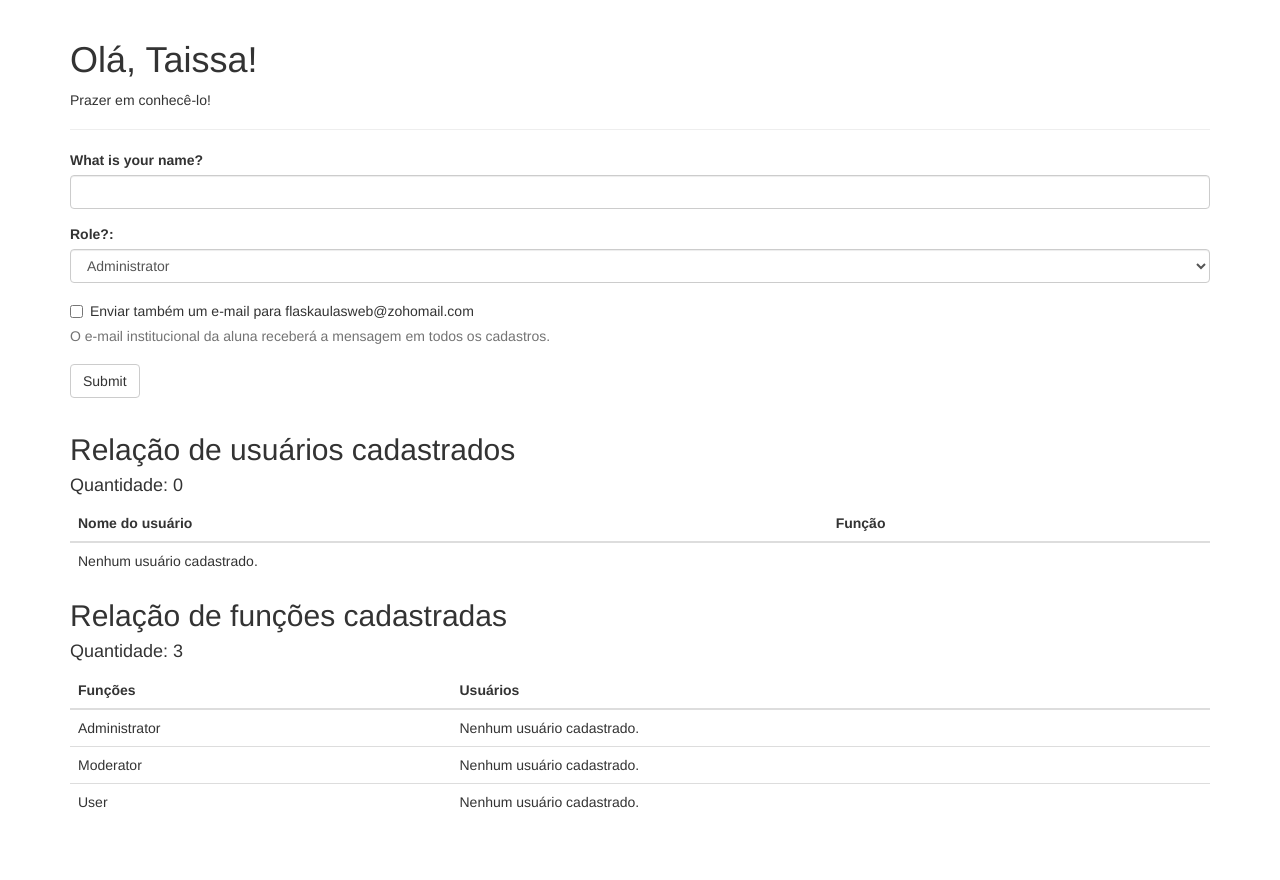
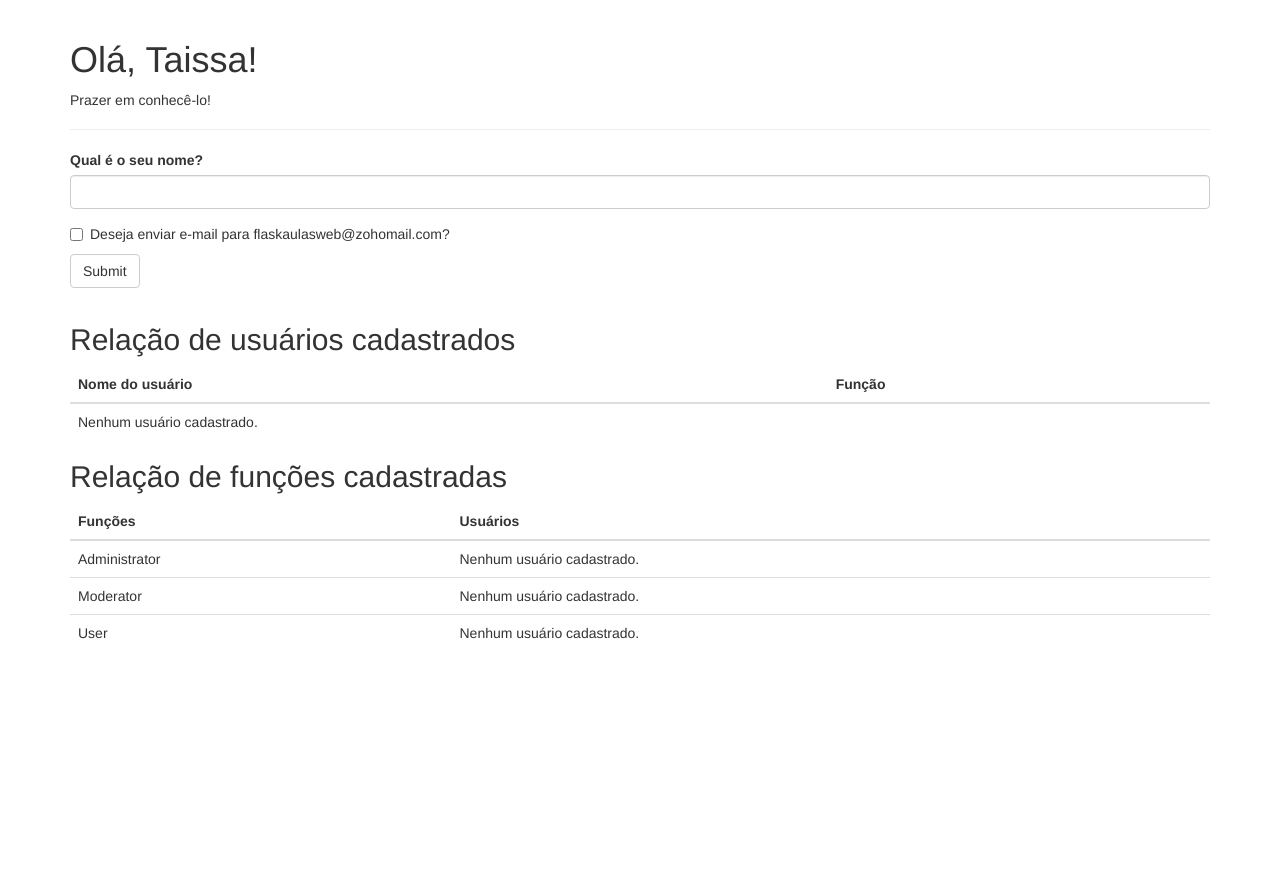
Before and after one commit to ptaissa-ai/Semana-11-PythonAnywhere, a Flask app: page / in a window 1280 px wide. Shown: the part 52-932 px from the top of the page. After the commit the page ends 691 px from the top, so only its background shows below. Run offline with Flask 3, Linux system fonts and the light colour scheme; some libraries are stand-ins or nearby versions.

Commit message:
Refactor user greeting and form structure

```diff
--- a/templates/index.html
+++ b/templates/index.html
@@ -3,119 +3,202 @@
 {% block content %}
 
 <div class="page-header">
-    <h1>
-        Olá,
-        {% if name %}
-            {{ name }}!
-        {% else %}
-            Stranger!
-        {% endif %}
-    </h1>
 
-    <p>Prazer em conhecê-lo!</p>
+    <h1>Olá, {{ name }}!</h1>
+
+    {% if known %}
+        <p>Que bom vê-lo novamente!</p>
+    {% else %}
+        <p>Prazer em conhecê-lo!</p>
+    {% endif %}
+
+    {% if email_notice %}
+        <p>{{ email_notice }}</p>
+    {% endif %}
+
 </div>
 
-{% if message %}
-<div class="alert alert-{{ message_type }}" role="alert">
-    {{ message }}
+
+{% if page_message %}
+
+<div
+    class="alert alert-{{ page_message_type }}"
+    role="alert">
+
+    {{ page_message }}
+
 </div>
+
 {% endif %}
 
+
 <form method="POST">
+
     <div class="form-group">
-        <label for="username">What is your name?</label>
+
+        <label for="username">
+            Qual é o seu nome?
+        </label>
+
         <input
             type="text"
             class="form-control"
             id="username"
             name="username"
             required>
+
     </div>
 
-    <div class="form-group">
-        <label for="role_id">Role?:</label>
 
-        <select
-            class="form-control"
-            id="role_id"
-            name="role_id"
-            required>
-            {% for role in roles %}
-            <option value="{{ role.id }}">
-                {{ role.name }}
-            </option>
-            {% endfor %}
-        </select>
-    </div>
+    <div class="checkbox">
 
-    <div class="checkbox email-option">
         <label>
+
             <input
                 type="checkbox"
                 id="send_to_admin"
                 name="send_to_admin">
-            Enviar também um e-mail para flaskaulasweb@zohomail.com
+
+            Deseja enviar e-mail para
+            flaskaulasweb@zohomail.com?
+
         </label>
-        <p class="help-block">
-            O e-mail institucional da aluna receberá a mensagem em todos os cadastros.
-        </p>
+
     </div>
 
-    <button type="submit" class="btn btn-default">
+
+    <button
+        type="submit"
+        class="btn btn-default">
+
         Submit
+
     </button>
+
 </form>
 
-<h2>Relação de usuários cadastrados</h2>
-<h4>Quantidade: {{ user_count }}</h4>
+
+<h2>
+    Relação de usuários cadastrados
+</h2>
+
 
 <table class="table">
+
     <thead>
+
         <tr>
-            <th>Nome do usuário</th>
-            <th>Função</th>
+
+            <th>
+                Nome do usuário
+            </th>
+
+            <th>
+                Função
+            </th>
+
         </tr>
+
     </thead>
+
+
     <tbody>
+
         {% for user in users %}
+
         <tr>
-            <td>{{ user.username }}</td>
-            <td>{{ user.role.name }}</td>
+
+            <td>
+                {{ user.username }}
+            </td>
+
+            <td>
+                {{ user.role.name }}
+            </td>
+
         </tr>
+
         {% else %}
+
         <tr>
-            <td colspan="2">Nenhum usuário cadastrado.</td>
+
+            <td colspan="2">
+                Nenhum usuário cadastrado.
+            </td>
+
         </tr>
+
         {% endfor %}
+
     </tbody>
+
 </table>
 
-<h2>Relação de funções cadastradas</h2>
-<h4>Quantidade: {{ role_count }}</h4>
+
+<h2>
+    Relação de funções cadastradas
+</h2>
+
+
 <table class="table">
+
     <thead>
+
         <tr>
-            <th>Funções</th>
-            <th>Usuários</th>
+
+            <th>
+                Funções
+            </th>
+
+            <th>
+                Usuários
+            </th>
+
         </tr>
+
     </thead>
+
+
     <tbody>
+
         {% for role in roles %}
+
         <tr>
-            <td>{{ role.name }}</td>
+
             <td>
+                {{ role.name }}
+            </td>
+
+            <td>
+
                 {% if role.users %}
+
                 <ol>
+
                     {% for user in role.users %}
-                    <li>{{ user.username }}</li>
+
+                    <li>
+                        {{ user.username }}
+                    </li>
+
                     {% endfor %}
+
                 </ol>
+
                 {% else %}
+
                     Nenhum usuário cadastrado.
+
                 {% endif %}
+
             </td>
+
         </tr>
+
         {% endfor %}
+
     </tbody>
+
 </table>
+
 {% endblock %}
```
